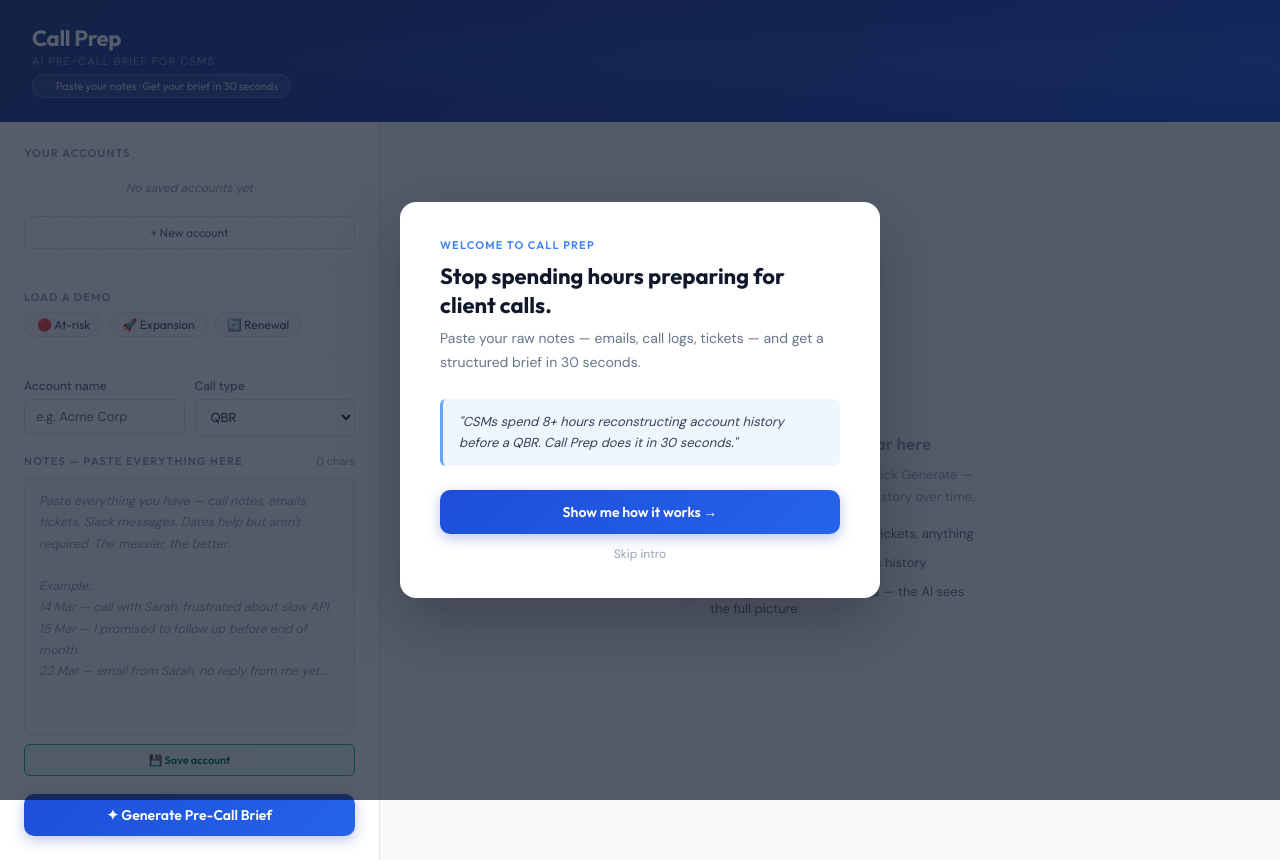
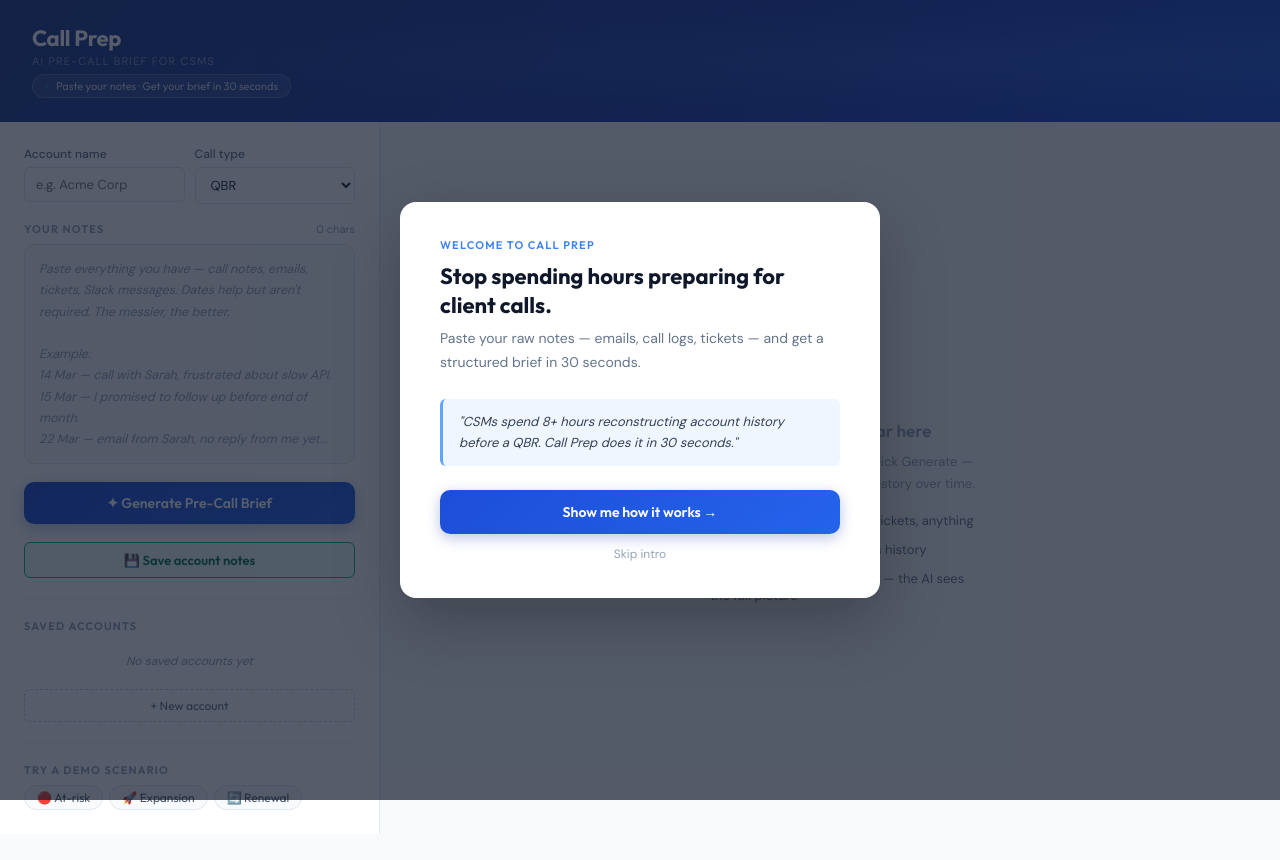
Before and after one commit to thomas2143/CallPrep, a plain HTML site: page index.html in a window 1280 px wide. After the commit the page ends 834 px from the top, so only its background shows below. Drawn offline with Linux system fonts and the light colour scheme.

Commit message:
Update index.html

```diff
--- a/index.html
+++ b/index.html
@@ -315,33 +315,7 @@ textarea::placeholder{color:var(--slate-400);font-style:italic;font-family:var(-
   <!-- LEFT PANEL -->
   <div class="panel-left">
 
-    <!-- SAVED ACCOUNTS -->
-    <div>
-      <div style="display:flex;align-items:center;justify-content:space-between;margin-bottom:8px;">
-        <div class="section-label" style="margin-bottom:0;">Your accounts</div>
-        <span style="font-size:11px;color:var(--slate-400);" id="accounts-count"></span>
-      </div>
-      <div class="accounts-list" id="accounts-list">
-        <div class="no-accounts" id="no-accounts">No saved accounts yet</div>
-      </div>
-      <button class="new-account-btn" style="margin-top:8px;" onclick="newAccount()">+ New account</button>
-    </div>
-
-    <div class="divider"></div>
-
-    <!-- DEMO -->
-    <div>
-      <div class="section-label">Load a demo</div>
-      <div class="demo-chips">
-        <span class="demo-chip" onclick="loadDemo('atrisk')">🔴 At-risk</span>
-        <span class="demo-chip" onclick="loadDemo('expansion')">🚀 Expansion</span>
-        <span class="demo-chip" onclick="loadDemo('renewal')">🔄 Renewal</span>
-      </div>
-    </div>
-
-    <div class="divider"></div>
-
-    <!-- FORM -->
+    <!-- TOP: ACCOUNT NAME + CALL TYPE + GENERATE -->
     <div class="form-row">
       <div class="form-group">
         <label>Account name</label>
@@ -365,10 +339,10 @@ textarea::placeholder{color:var(--slate-400);font-style:italic;font-family:var(-
       <span>Previous notes loaded. <strong>Add new notes below</strong> — the AI will analyze the full history.</span>
     </div>
 
-    <!-- NOTES -->
-    <div style="display:flex;flex-direction:column;flex:1;">
+    <!-- NOTES — main focus, takes max space -->
+    <div style="display:flex;flex-direction:column;flex:1;min-height:0;">
       <div class="notes-label-row">
-        <div class="section-label" style="margin-bottom:0;">Notes — paste everything here</div>
+        <div class="section-label" style="margin-bottom:0;">Your notes</div>
         <div class="notes-actions">
           <span class="saved-indicator" id="saved-indicator">✓ Saved</span>
           <span class="char-count" id="char-count">0 chars</span>
@@ -376,6 +350,7 @@ textarea::placeholder{color:var(--slate-400);font-style:italic;font-family:var(-
       </div>
       <textarea
         id="f-notes"
+        style="flex:1;min-height:200px;"
         placeholder="Paste everything you have — call notes, emails, tickets, Slack messages. Dates help but aren't required. The messier, the better.
 
 Example:
@@ -384,14 +359,41 @@ Example:
 22 Mar — email from Sarah, no reply from me yet..."
         oninput="onNotesChange()"
       ></textarea>
-      <div style="display:flex;gap:8px;margin-top:8px;">
-        <button class="save-btn" onclick="saveCurrentAccount()" style="flex:1;padding:8px;">💾 Save account</button>
-      </div>
     </div>
 
+    <!-- GENERATE — primary CTA, always visible -->
     <button class="gen-btn" id="gen-btn" onclick="generate()">
       ✦ Generate Pre-Call Brief
     </button>
+
+    <!-- SAVE -->
+    <button class="save-btn" onclick="saveCurrentAccount()" style="width:100%;padding:9px;font-size:13px;">💾 Save account notes</button>
+
+    <div class="divider"></div>
+
+    <!-- SAVED ACCOUNTS — secondary, below the fold -->
+    <div>
+      <div style="display:flex;align-items:center;justify-content:space-between;margin-bottom:8px;">
+        <div class="section-label" style="margin-bottom:0;">Saved accounts</div>
+        <span style="font-size:11px;color:var(--slate-400);" id="accounts-count"></span>
+      </div>
+      <div class="accounts-list" id="accounts-list">
+        <div class="no-accounts" id="no-accounts">No saved accounts yet</div>
+      </div>
+      <button class="new-account-btn" style="margin-top:8px;" onclick="newAccount()">+ New account</button>
+    </div>
+
+    <div class="divider"></div>
+
+    <!-- DEMO — tertiary, clearly labelled -->
+    <div>
+      <div class="section-label">Try a demo scenario</div>
+      <div class="demo-chips">
+        <span class="demo-chip" onclick="loadDemo('atrisk')">🔴 At-risk</span>
+        <span class="demo-chip" onclick="loadDemo('expansion')">🚀 Expansion</span>
+        <span class="demo-chip" onclick="loadDemo('renewal')">🔄 Renewal</span>
+      </div>
+    </div>
 
   </div>
 
```
